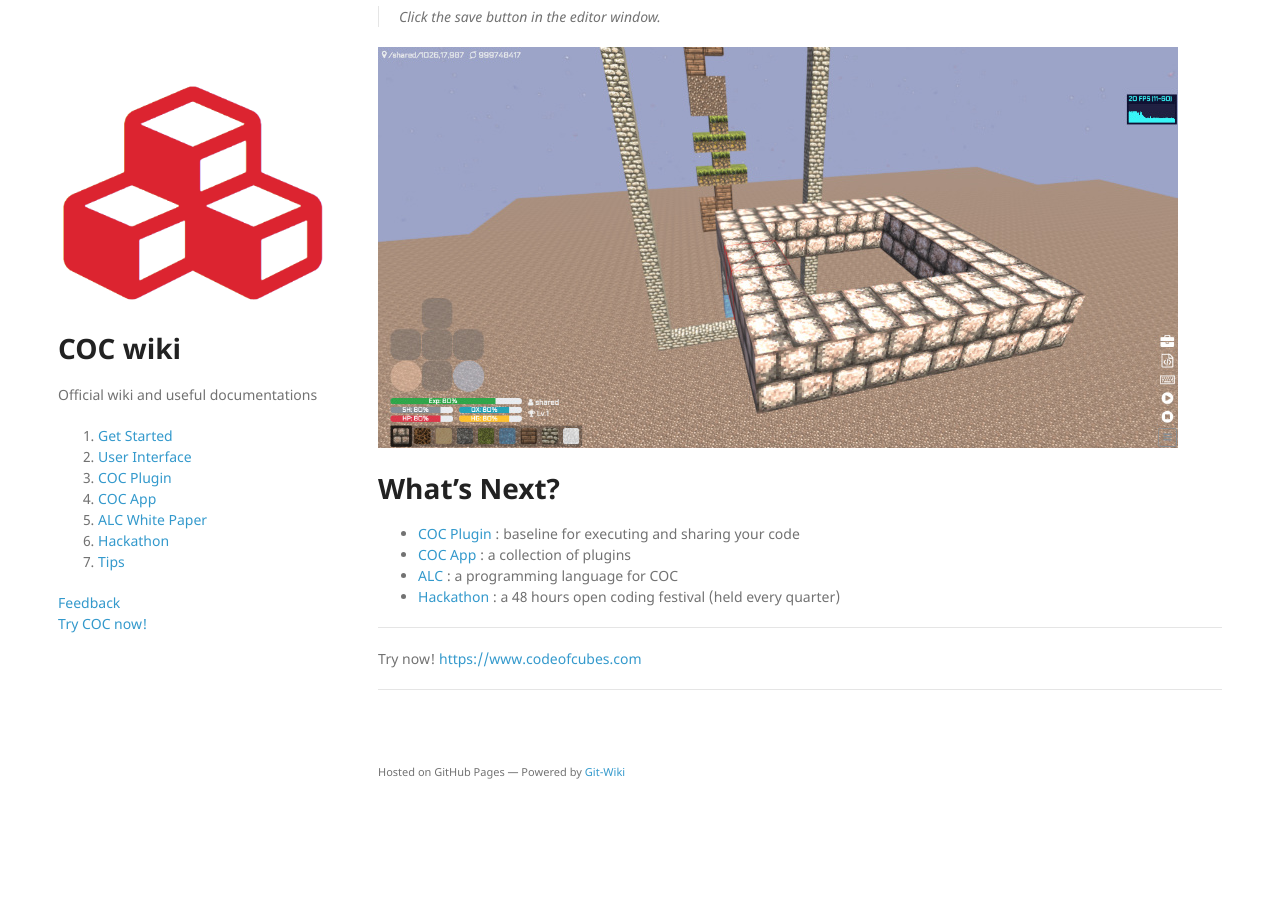
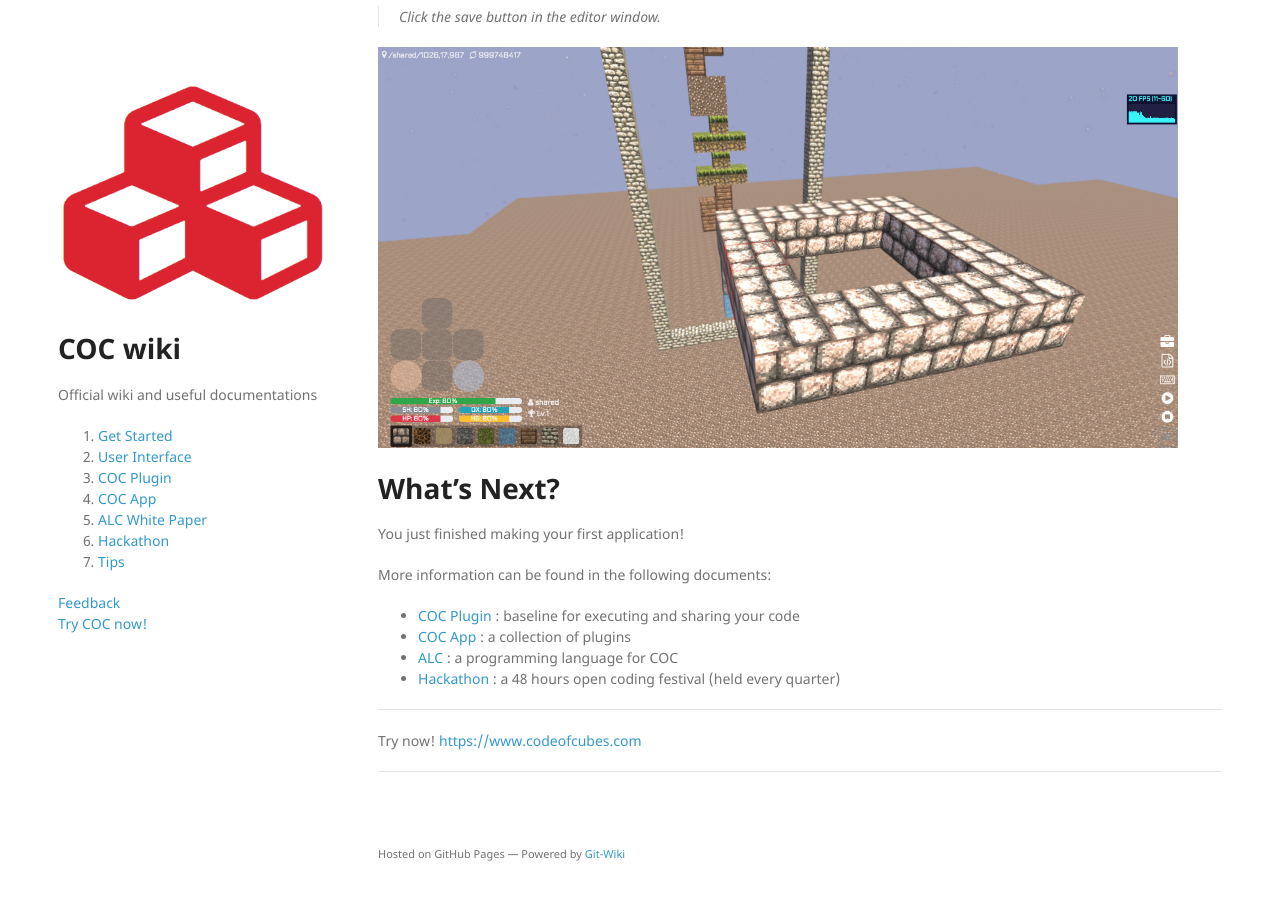
Before and after one commit to daisykim/daisykim.github.io, a Jekyll site: the page built from index.md, in a window 1280 px wide and 900 px high, scrolled down 858 px. Built offline with Jekyll 4.4.1, drawn with Linux system fonts in a browser that asks for light colours; nearby versions of some CDN libraries; before the commit the page ends 1676 px from its top, so only the background shows below that.

Commit message:
Update index

```diff
--- a/index.md
+++ b/index.md
@@ -39,6 +39,10 @@ fd(4) rt(90)
 
 # What's Next?
 
+You just finished making your first application!
+
+More information can be found in the following documents:
+
 * [COC Plugin](p/coc-plugin) : baseline for executing and sharing your code
 * [COC App](p/coc-app) : a collection of plugins
 * [ALC](p/alc-1.0-white-paper) : a programming language for COC
```
